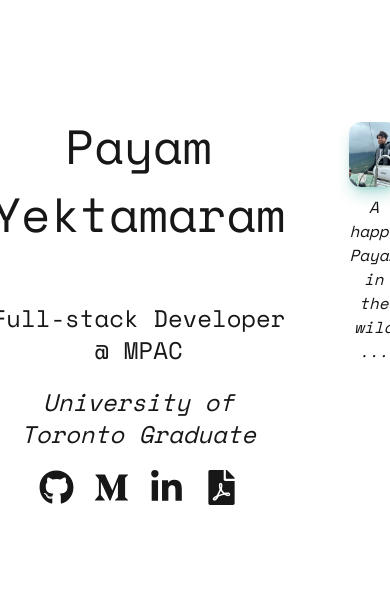
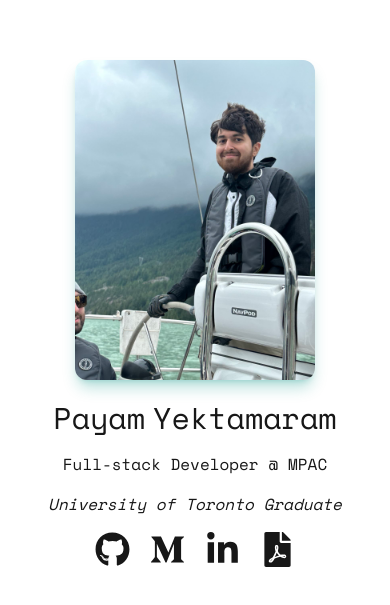
Before and after one commit to payamyek/portfolio-2024, a Next.js app: page / in a window 390 px wide. Shown: the part 109-714 px from the top of the page. Built offline with nearby package versions, Linux system fonts and the light colour scheme.

Commit message:
refactor: mobile view

```diff
--- a/app/page.tsx
+++ b/app/page.tsx
@@ -5,17 +5,17 @@ import IconLink from './ui/icon-link';
 
 export default function Home() {
   return (
-    <div className='flex justify-center gap-x-16'>
-      <div className='flex flex-col justify-center gap-y-16'>
-        <div className='flex flex-col gap-y-5'>
-          <div className='text-center text-5xl md:text-8xl'>Payam</div>
-          <div className='text-5xl md:text-8xl'>Yektamaram</div>
+    <div className='flex flex-wrap-reverse justify-center gap-5 md:flex-nowrap md:gap-16'>
+      <div className='flex flex-col justify-center gap-y-4 md:gap-y-16'>
+        <div className='flex justify-center gap-x-2 gap-y-5 md:flex-col'>
+          <div className='text-center text-3xl md:text-8xl'>Payam</div>
+          <div className='text-center text-3xl md:text-8xl'>Yektamaram</div>
         </div>
-        <div className='flex flex-col gap-y-5'>
-          <span className='text-center text-2xl md:text-4xl'>
+        <div className='flex flex-col gap-4 md:gap-5'>
+          <span className='text-md text-center md:text-4xl'>
             Full-stack Developer @ MPAC
           </span>
-          <span className='text-center text-2xl italic md:text-3xl'>
+          <span className='text-md text-center italic md:text-3xl'>
             University of Toronto Graduate
           </span>
           <div className='flex justify-center gap-x-5'>
@@ -38,15 +38,17 @@ export default function Home() {
           </div>
         </div>
       </div>
-      <div className='flex flex-col gap-y-2'>
-        <Image
-          src='/payam.jpg'
-          width={400}
-          height={900}
-          alt='A picture of Payam Yektamaram steering a sail-boat in Squamish, British Columbia.'
-          className='rounded-xl shadow-lg shadow-teal-600/30 duration-200 ease-linear hover:scale-105'
-        />
-        <span className='text-md text-center italic'>
+      <div className='flex-col gap-y-2'>
+        <div className='object-fit relative flex h-80 w-60 md:h-[30rem] md:w-[22rem]'>
+          <Image
+            src='/payam.jpg'
+            fill
+            priority
+            alt='A picture of Payam Yektamaram steering a sail-boat in Squamish, British Columbia.'
+            className='rounded-xl shadow-lg shadow-teal-600/30 duration-200 ease-linear hover:scale-105'
+          />
+        </div>
+        <span className='text-md hidden text-center italic md:inline-block'>
           A happy Payam in the wild ...
         </span>
       </div>
```
